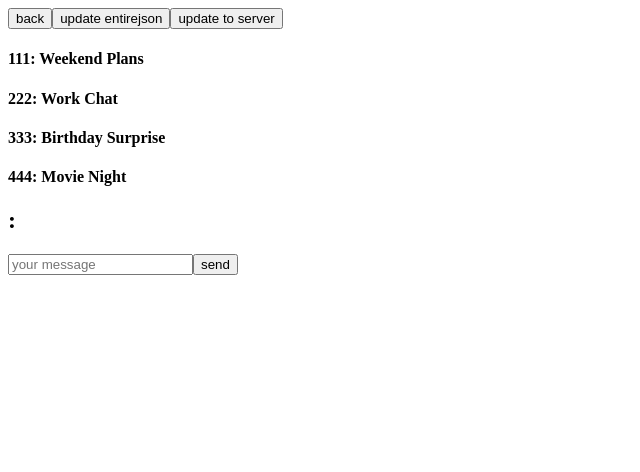
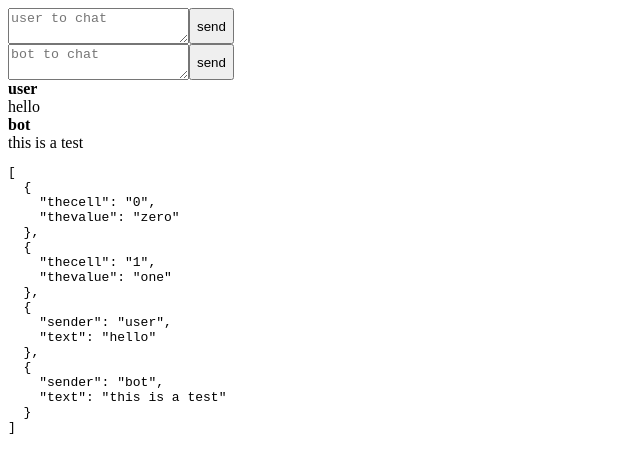
Before and after one commit to nguyenphujj/my-vite-app, a React (Vite) app: page / in a window 1280 px wide. Shown: the top 472 px of the page, without its empty margins (0-640 px from the left). Built offline with nearby package versions, Linux system fonts and the light colour scheme.

Commit message:
your message

```diff
--- a/src/App.jsx
+++ b/src/App.jsx
@@ -34,7 +34,9 @@ function MathRenderer({ text }) {
 }
 
 
+
 function JsonDisplayPage({outpasserLoginState, outpass2, inpass}){
+  //inpass is a json passed from an outside var. at beginning, outside var is empty so it uses the hardcoded data here
   if (inpass == '') inpass = [
     {
       "thecell": "0",
@@ -45,25 +47,20 @@ function JsonDisplayPage({outpasserLoginState, outpass2, inpass}){
       "thevalue": "one"
     },
     {
-      "thecell": "222",
-      "thevalue": "two two two"
-    },
-    {
       "sender": "user",
-      "text": "haha"
+      "text": "hello"
     },
     {
       "sender": "bot",
       "text": "this is a test for initializing"
     }
   ]
+  //myjson = inpass, from now on
   const [myjson, setMyjson] = useState(inpass);
 
-
+  /*
   const [foundvalue, setFoundvalue] = useState('')
   const [input, setInput] = useState('')
-  const [index, setIndex] = useState(0)
-
 
   function handleClick1(){
     setMyjson((prev) => [...prev, { user: 'user1', text: 'text from user1' }]);
@@ -75,14 +72,13 @@ function JsonDisplayPage({outpasserLoginState, outpass2, inpass}){
     setMyjson((prev0) => [...prev0, user2text]);
   }
 
-
   function handleFind(){
     const myfound = myjson.find((c) => c.thecell === input);
     if(myfound){
       setFoundvalue(myfound.thevalue)
     }
   }
-
+  */
 
 
   const [userinput, setUserinput] = useState('')
@@ -98,16 +94,16 @@ function JsonDisplayPage({outpasserLoginState, outpass2, inpass}){
 
 
 
-  function handleBack(){
+  /* function handleBack(){
     outpass2(myjson)
     outpasserLoginState(false)
-  }
+  } */
 
 
   return(
     <>
       {/* <div>{myjson[0].thevalue}</div> */}
-      <button onClick={handleBack}>back</button>
+      {/* <button onClick={handleBack}>back</button>
       <br />
 
       <button onClick={handleClick1}>user1click</button>
@@ -121,12 +117,10 @@ function JsonDisplayPage({outpasserLoginState, outpass2, inpass}){
         />
         <button onClick={handleFind}>find</button>
         <div>{foundvalue}</div>
-      </div>
+      </div> */}
 
 
       <pre>{JSON.stringify(myjson, null, 2)}</pre>
-
-
 
       <div>
         <textarea
@@ -145,12 +139,10 @@ function JsonDisplayPage({outpasserLoginState, outpass2, inpass}){
         <button onClick={handleBotInput}>send</button>
       </div>
 
-
-
       <div>
         {myjson.map((item, idx) => (
           <div key={idx}>
-            {item.sender}: {/* {item.text} */}
+            <strong>{item.sender}</strong>
             {item.text && <MathRenderer text={item.text}/>}
           </div>
         ))}
@@ -469,8 +461,96 @@ function Another({outpassBackpage, outpassjson, inpassServer}){
 
 
 
-function ShowChat(){
 
+
+function ApiResponseArea(){
+  const [text, setText] = useState("");
+  return(
+    <>
+      <div style={{display:"flex",width:"400px"}}>
+        <textarea
+          value={text}
+          onChange={(e) => setText(e.target.value)}
+          placeholder="api response input"
+          style={{width:"400px",height:"400px"}}
+        />
+      </div>
+    </>
+  )
+}
+function InputOutputSection({inpass}){
+  //inpass is a json passed from an outside var. at beginning, outside var is empty so it uses the hardcoded data here
+  if (inpass == '') inpass = [
+    {
+      "thecell": "0",
+      "thevalue": "zero"
+    },
+    {
+      "thecell": "1",
+      "thevalue": "one"
+    },
+    {
+      "sender": "user",
+      "text": "hello"
+    },
+    {
+      "sender": "bot",
+      "text": "this is a test"
+    }
+  ]
+  //myjson = inpass, from now on
+  const [myjson, setMyjson] = useState(inpass);
+
+  const [userinput, setUserinput] = useState('')
+  const [botinput, setBotinput] = useState('')
+  function handleUserInput(){
+    setUserinput('')
+    setMyjson((prev) => [...prev, { sender: 'user', text: userinput }]);
+  }
+  function handleBotInput(){
+    setBotinput('')
+    setMyjson((prev) => [...prev, { sender: 'bot', text: botinput }]);
+  }
+
+  return(
+    <>
+      <div style={{display:"flex"}}>
+        <textarea
+          value={userinput}
+          onChange={(e) => setUserinput(e.target.value)}
+          placeholder="user to chat"
+        />
+        <button onClick={handleUserInput}>send</button>
+      </div>
+      <div style={{display:"flex"}}>
+        <textarea
+          value={botinput}
+          onChange={(e) => setBotinput(e.target.value)}
+          placeholder="bot to chat"
+        />
+        <button onClick={handleBotInput}>send</button>
+      </div>
+
+      <div>
+        {myjson.map((item, idx) => (
+          <div key={idx}>
+            <strong>{item.sender}</strong>
+            {item.text && <MathRenderer text={item.text}/>}
+          </div>
+        ))}
+      </div>
+
+      <pre>{JSON.stringify(myjson, null, 2)}</pre>
+    </>
+  )
+}
+function AllInOnePage(){
+  const [jsoncache, setJsoncache] = useState("");
+  return(
+    <>
+      <InputOutputSection inpass={jsoncache}/>
+    </>
+  )
 }
 
 
@@ -478,20 +558,18 @@ function ShowChat(){
 
 
 
-
-
 function Login_Add(){
-  const [jsoncache, setjsoncache] = useState(false);
-  const [atpage, setAtpage] = useState(1);
+  const [jsoncache, setJsoncache] = useState("");
+  const [atpage, setAtpage] = useState(99);
   const [server, setServer] = useState('')
-
   return (
     <>
       <div>
         {atpage == 0 && <LoginPage outpassPage={setAtpage} />}
-        {atpage == 111 && <JsonDisplayPage outpasserLoginState={setIslogin} outpass2={setjsoncache} inpass={jsoncache}/>}
+        {atpage == 123 && <JsonDisplayPage outpass2={setJsoncache} inpass={jsoncache}/>}
         {atpage == 111 && <ChatPage />}
         {atpage == 1 && <Another outpassBackpage={setAtpage} outpassjson={setServer} inpassServer={server}/>}
+        {atpage == 99 && <AllInOnePage />}
       </div>
     </>
   );
```
